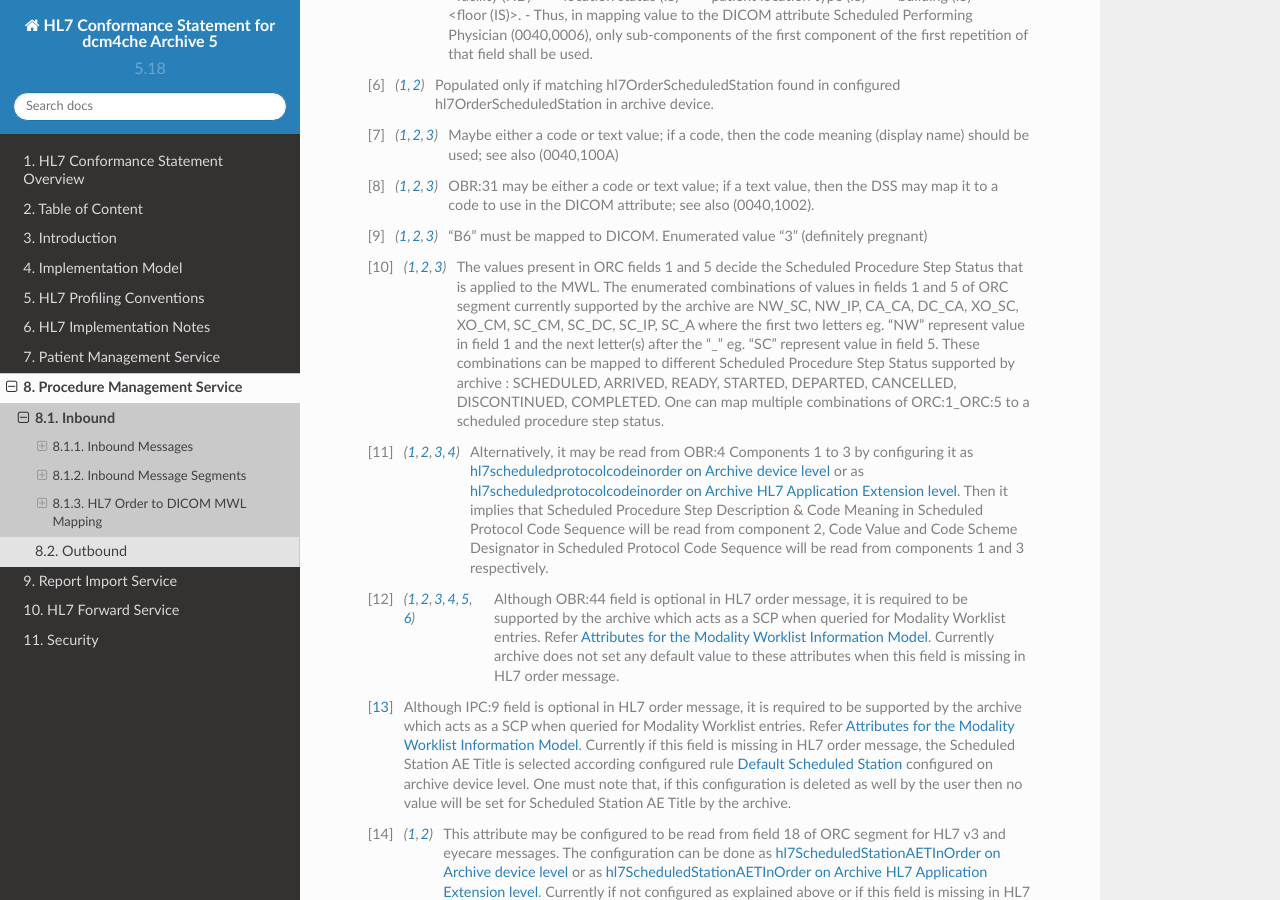
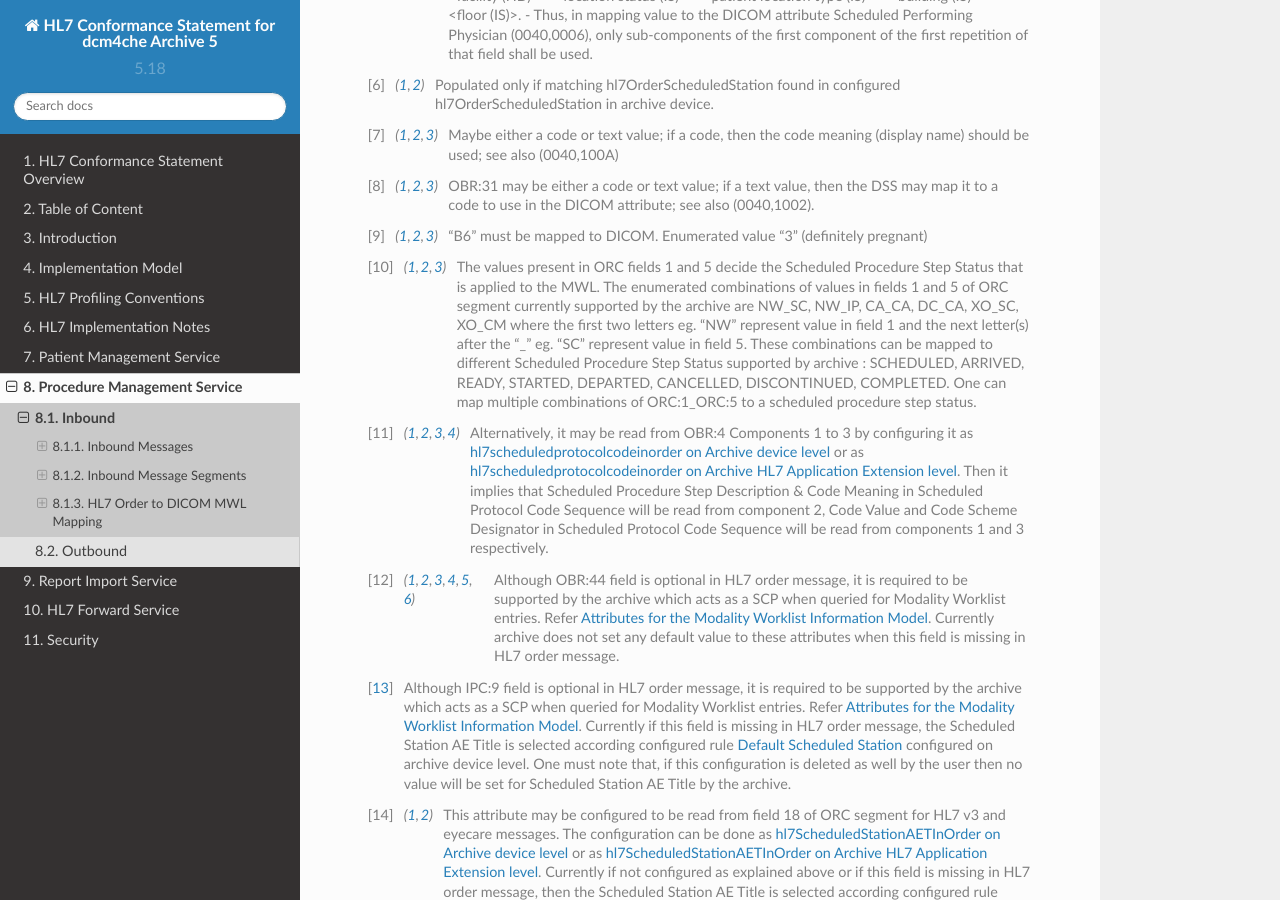
Before and after one commit to dcm4che/dcm4chee-arc-hl7cs, a Sphinx documentation site: the page built from source/orm/inbound.rst, in a window 1280 px wide and 900 px high, scrolled down 26164 px. Built offline with Sphinx 7.4.7 and the Read the Docs theme 2.0.0, drawn with Linux system fonts in a browser that asks for light colours.

Commit message:
Remove unused HL7 Order Control Status code combinations from schema json #2516

```diff
--- a/source/orm/inbound.rst
+++ b/source/orm/inbound.rst
@@ -774,7 +774,7 @@
 
 .. [#Note9] The values present in ORC fields 1 and 5 decide the Scheduled Procedure Step Status that is applied to the MWL.
    The enumerated combinations of values in fields 1 and 5 of ORC segment currently supported by the archive are
-   NW_SC, NW_IP, CA_CA, DC_CA, XO_SC, XO_CM, SC_CM, SC_DC, SC_IP, SC_A where the first two letters eg. "NW" represent value
+   NW_SC, NW_IP, CA_CA, DC_CA, XO_SC, XO_CM where the first two letters eg. "NW" represent value
    in field 1 and the next letter(s) after the "_" eg. "SC" represent value in field 5.
    These combinations can be mapped to different Scheduled Procedure Step Status supported by archive :
    SCHEDULED, ARRIVED, READY, STARTED, DEPARTED, CANCELLED, DISCONTINUED, COMPLETED. One can map multiple combinations of
```
